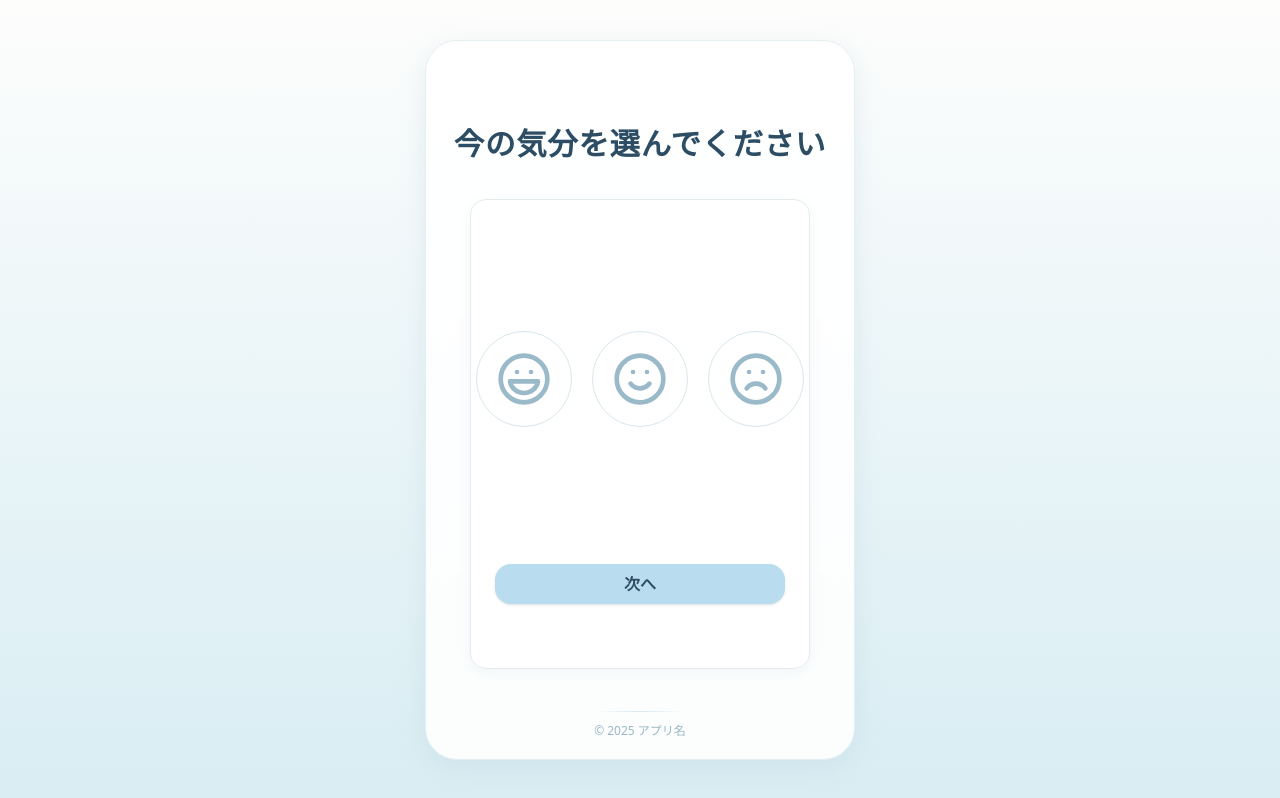
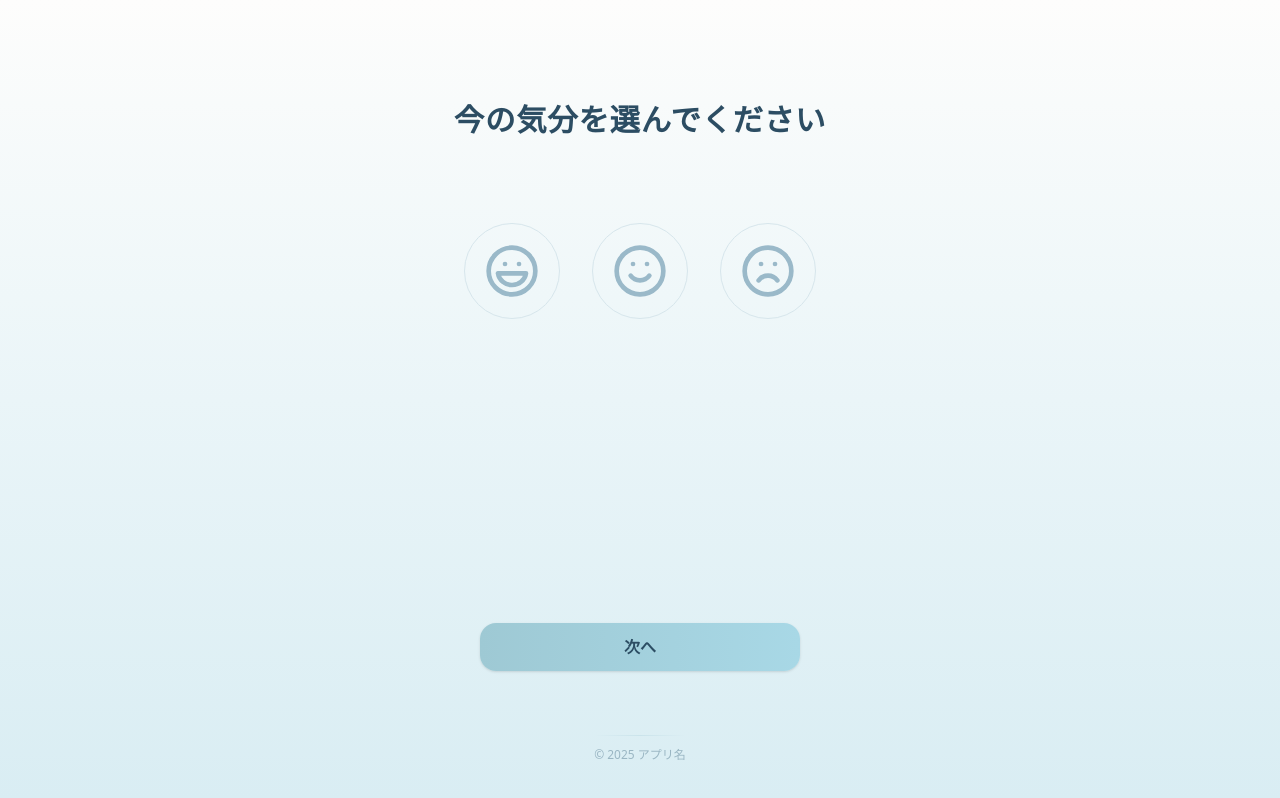
Before and after one commit to ms-engineer-bc25-05/team-a-final-project, a Next.js app in the folder frontend/: page /mood in a window 1280 px wide. Built offline with nearby package versions, Linux system fonts and the light colour scheme.

Commit message:
feat(mood): 気分選択ページのUI更新

```diff
--- a/frontend/src/app/mood/page.tsx
+++ b/frontend/src/app/mood/page.tsx
@@ -4,102 +4,87 @@ import { useState } from "react";
 import { useRouter } from "next/navigation";
 import AuthLayout from "@/components/auth/AuthLayout";
 import { Laugh, Smile, Frown } from "lucide-react";
+import { motion } from "framer-motion";
 
 /**
  * NOTE:
- * 気分選択画面 (/mood)
- * - AuthLayout を利用してログイン画面と統一感のあるカードUIに
- * - ユーザーが現在の気分（高い・普通・低い）を3択で選ぶ
- * - - 選択後は /api/mood にPOSTしてから提案ページ (/suggestions) へ遷移
+ * トップページ（/mood）
+ * - AuthLayoutのカードを非表示（showCard=false）
  */
 export default function MoodPage() {
   const router = useRouter();
   const [selectedMood, setSelectedMood] = useState<string | null>(null);
   const [loading, setLoading] = useState(false);
 
-  // 現在選択されている気分（high / normal / low）を保持
   const moods = [
     { icon: <Laugh className="w-14 h-14" />, value: "high" },
     { icon: <Smile className="w-14 h-14" />, value: "normal" },
     { icon: <Frown className="w-14 h-14" />, value: "low" },
   ];
 
-  // 気分アイコン選択時の処理
   const handleSelect = (value: string) => setSelectedMood(value);
 
-  // 気分をAPIに送信
   const handleSubmit = async () => {
-    if (!selectedMood) {
-      alert("気分を選択してください！");
-      return;
-    }
-
+    if (!selectedMood) return alert("気分を選択してください！");
     setLoading(true);
-
     try {
       const res = await fetch(`${process.env.NEXT_PUBLIC_API_URL}/api/mood`, {
         method: "POST",
         headers: { "Content-Type": "application/json" },
-        body: JSON.stringify({
-          userId: "abc123", // ← 仮ユーザー（後でFirebase Authで置き換える）
-          mood: selectedMood,
-        }),
+        body: JSON.stringify({ userId: "abc123", mood: selectedMood }),
       });
-
       if (!res.ok) throw new Error("送信に失敗しました");
-
-      const data = await res.json();
-      console.log("✅ APIレスポンス:", data);
-
-
-      // 次のページ（提案画面）へ遷移
       router.push("/suggestions");
-    } catch (error) {
-      console.error("❌ エラー:", error);
-      alert("気分の送信に失敗しました。もう一度お試しください。");
+    } catch {
+      alert("もう一度お試しください。");
     } finally {
       setLoading(false);
     }
   };
 
   return (
-    <AuthLayout title="今の気分を選んでください">
-      <div className="flex flex-col justify-between h-[420px]">
-        {/* アイコン群:中央より少し上に配置 */}
-        <div className="flex justify-center items-center flex-1 mt-[-30px]">
-          <div className="flex justify-center gap-5">
+    <AuthLayout title="今の気分を選んでください" showCard={false}>
+      <motion.div
+        initial={{ opacity: 0, y: 15 }}
+        animate={{ opacity: 1, y: 0 }}
+        transition={{ duration: 0.6, ease: "easeOut" }}
+        className="flex flex-col items-center justify-center h-[520px] mt-6"
+      >
+        {/* アイコン群 */}
+        <div className="flex justify-center gap-8 mt-6 mb-16">
           {moods.map((mood) => (
-              <button
+            <motion.button
               key={mood.value}
+              whileTap={{ scale: 0.95 }}
               onClick={() => handleSelect(mood.value)}
               className={`flex items-center justify-center rounded-full w-24 h-24 border transition-all duration-200
                 ${
                   selectedMood === mood.value
-                      ? "bg-[#e6f4fa] border-[#a5cbe1] text-[#ffb347] scale-110 shadow-sm"
-                      : "text-[#9ab9c9] border-[#d7e6ec] hover:text-[#2c4d63] hover:bg-[#f2f8fb]"
+                    ? "bg-[#fff4d4] border-[#ffd166] text-[#d98a00] scale-110 shadow-sm"
+                    : "text-[#9ab9c9] border-[#d7e6ec] hover:text-[#2c4d63] hover:bg-[#f5fbfd]"
                 }`}
             >
               {mood.icon}
-              </button>
+            </motion.button>
           ))}
-          </div>
         </div>
 
         {/* 次へボタン */}
-        <div className="mb-10">
-          <button
+        <motion.button
+          whileHover={{ scale: 1.02 }}
+          whileTap={{ scale: 0.96 }}
           onClick={handleSubmit}
           disabled={loading}
-            className={`w-full rounded-2xl py-2 font-semibold shadow-sm transition ${
+          className={`w-full max-w-[320px] rounded-2xl py-3 font-semibold shadow-sm transition mt-auto mb-12
+            ${
               loading
                 ? "bg-gray-300 text-gray-500 cursor-not-allowed"
-                : "bg-[#b9ddee] hover:bg-[#ffd166] hover:text-[#2c4d63] text-[#2c4d63]"
+                : "bg-gradient-to-r from-[#9EC9D4] to-[#A8D8E6] text-[#2C4D63] hover:brightness-105"
             }`}
         >
           {loading ? "送信中..." : "次へ"}
-          </button>
-        </div>
-      </div>
+        </motion.button>
+      </motion.div>
     </AuthLayout>
   );
 }
```
Lines whose indentation alone changed are shown as unchanged.
